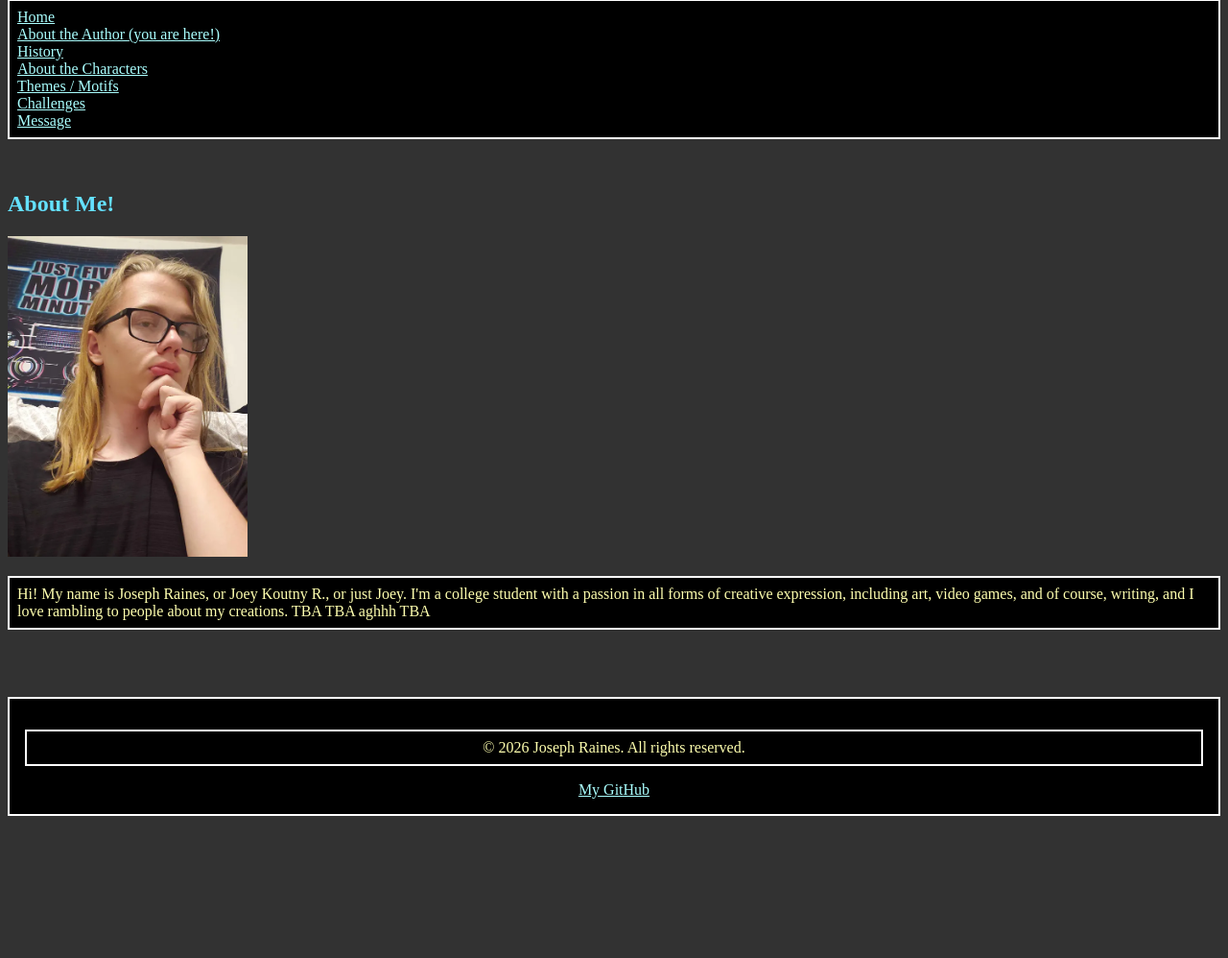
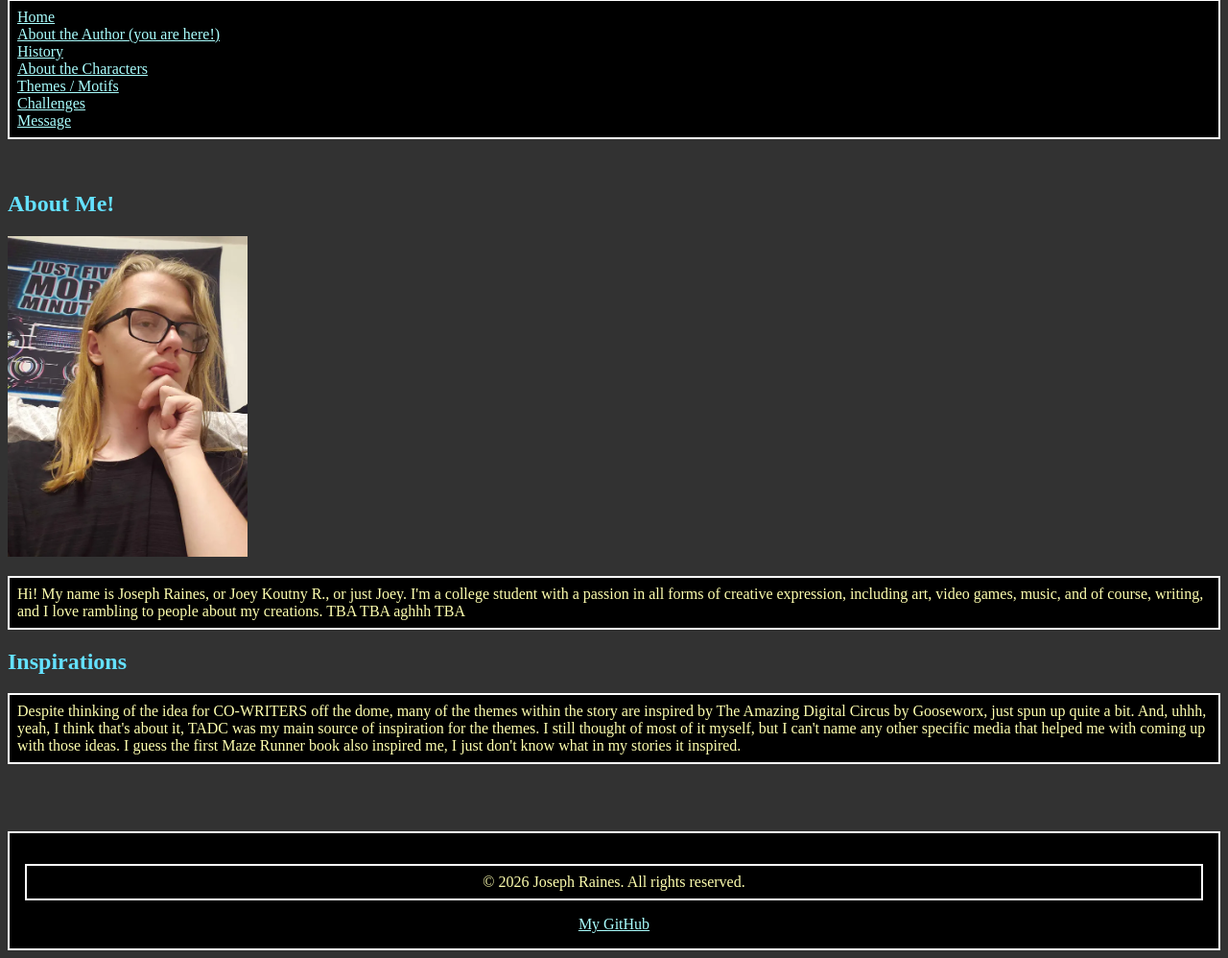
Before and after one commit to ARandomBoY21/raines_comp001_finalproject.github.io, a plain HTML site: page author.html in a window 1280 px wide. Shown: the part 68-1066 px from the top of the page at 96% size. Before the commit the page ends 926 px from the top, so only its background shows below. Drawn offline with Linux system fonts and the light colour scheme.

Commit message:
added inspirations section to author.html

```diff
--- a/author.html
+++ b/author.html
@@ -32,7 +32,11 @@
     <h2>About Me!</h2>
     <img src="images/old_joey_pic.webp" alt="A pretty old picture of me doing the MatPat thinking pose." style="width: 250px; height: auto;">
     <p>
-        Hi! My name is Joseph Raines, or Joey Koutny R., or just Joey. I'm a college student with a passion in all forms of creative expression, including art, video games, and of course, writing, and I love rambling to people about my creations. TBA TBA aghhh TBA
+        Hi! My name is Joseph Raines, or Joey Koutny R., or just Joey. I'm a college student with a passion in all forms of creative expression, including art, video games, music, and of course, writing, and I love rambling to people about my creations. TBA TBA aghhh TBA
+    </p>
+    <h2>Inspirations</h2>
+    <p>
+        Despite thinking of the idea for CO-WRITERS off the dome, many of the themes within the story are inspired by The Amazing Digital Circus by Gooseworx, just spun up quite a bit. And, uhhh, yeah, I think that's about it, TADC was my main source of inspiration for the themes. I still thought of most of it myself, but I can't name any other specific media that helped me with coming up with those ideas. I guess the first Maze Runner book also inspired me, I just don't know what in my stories it inspired.
     </p>
 
     <br>
```
